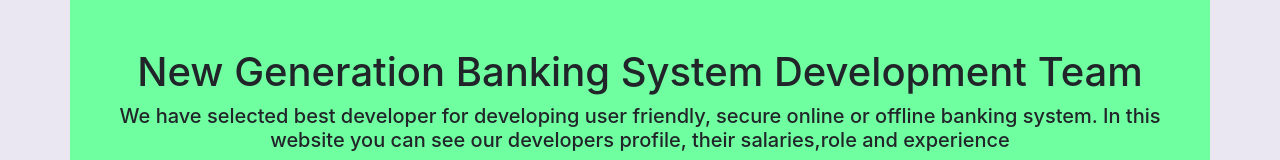
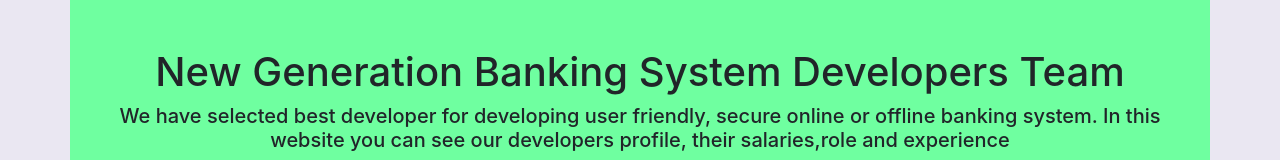
Before and after one commit to karakib2k18/Banking-System-Developers, a React (Create React App) app: page / in a window 1280 px wide. Shown: the top 160 px of the page. Built offline with nearby package versions, Linux system fonts and the light colour scheme.

Commit message:
developers

```diff
--- a/public/index.html
+++ b/public/index.html
@@ -3,7 +3,7 @@
 
 <head>
   <meta charset="utf-8" />
-  <!-- <link rel="icon" href="%PUBLIC_URL%/favicon.ico" /> -->
+  <link rel="icon" href="%PUBLIC_URL%/favicon.ico" />
   <meta name="viewport" content="width=device-width, initial-scale=1" />
   <meta name="theme-color" content="#000000" />
   <meta name="description" content="Web site created using create-react-app" />
--- a/src/components/Header/Header.js
+++ b/src/components/Header/Header.js
@@ -3,7 +3,7 @@ import "./Header.css"
 const Header = () => {
     return (
         <div className='container bg bg-red pt-5 pb-5 header-bg'>
-            <h1>New Generation Banking System Development Team </h1>
+            <h1>New Generation Banking System Developers Team </h1>
             <h5>We have selected best developer for developing user friendly, secure online or offline banking system. In this website you can see our developers profile, their salaries,role and experience</h5>
             <h2>Total Budget: $50 Million USD</h2>
         </div>
```
Also changed, not shown: 1 other file (tests, documents, lock files or other folders).
